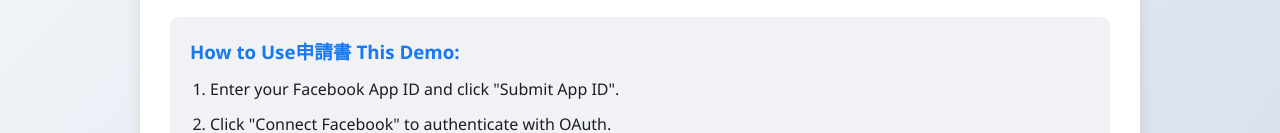
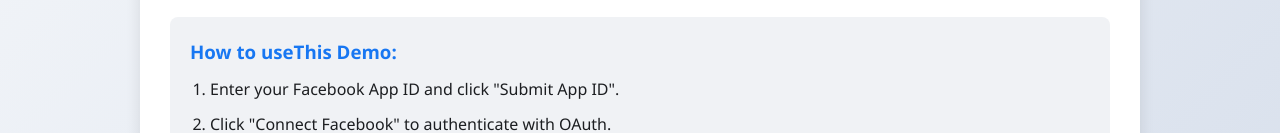
Before and after one commit to Naveen06-A/api-call, a plain HTML site: page index.html in a window 1280 px wide. Shown: the part 377-510 px from the top of the page. Drawn offline with Linux system fonts and the light colour scheme.

Commit message:
Update index.html

```diff
--- a/index.html
+++ b/index.html
@@ -358,7 +358,7 @@
         </div>
 
         <div class="instructions">
-            <h3>How to Use申請書 This Demo:</h3>
+            <h3>How to useThis Demo:</h3>
             <ol>
                 <li>Enter your Facebook App ID and click "Submit App ID".</li>
                 <li>Click "Connect Facebook" to authenticate with OAuth.</li>
@@ -377,7 +377,7 @@
             <div class="tab" data-tab="metrics">View Metrics</div>
         </div>
 
- @ -0,0 +1,614 @@
+
 <!DOCTYPE html>
 <html lang="en">
 <head>
```
